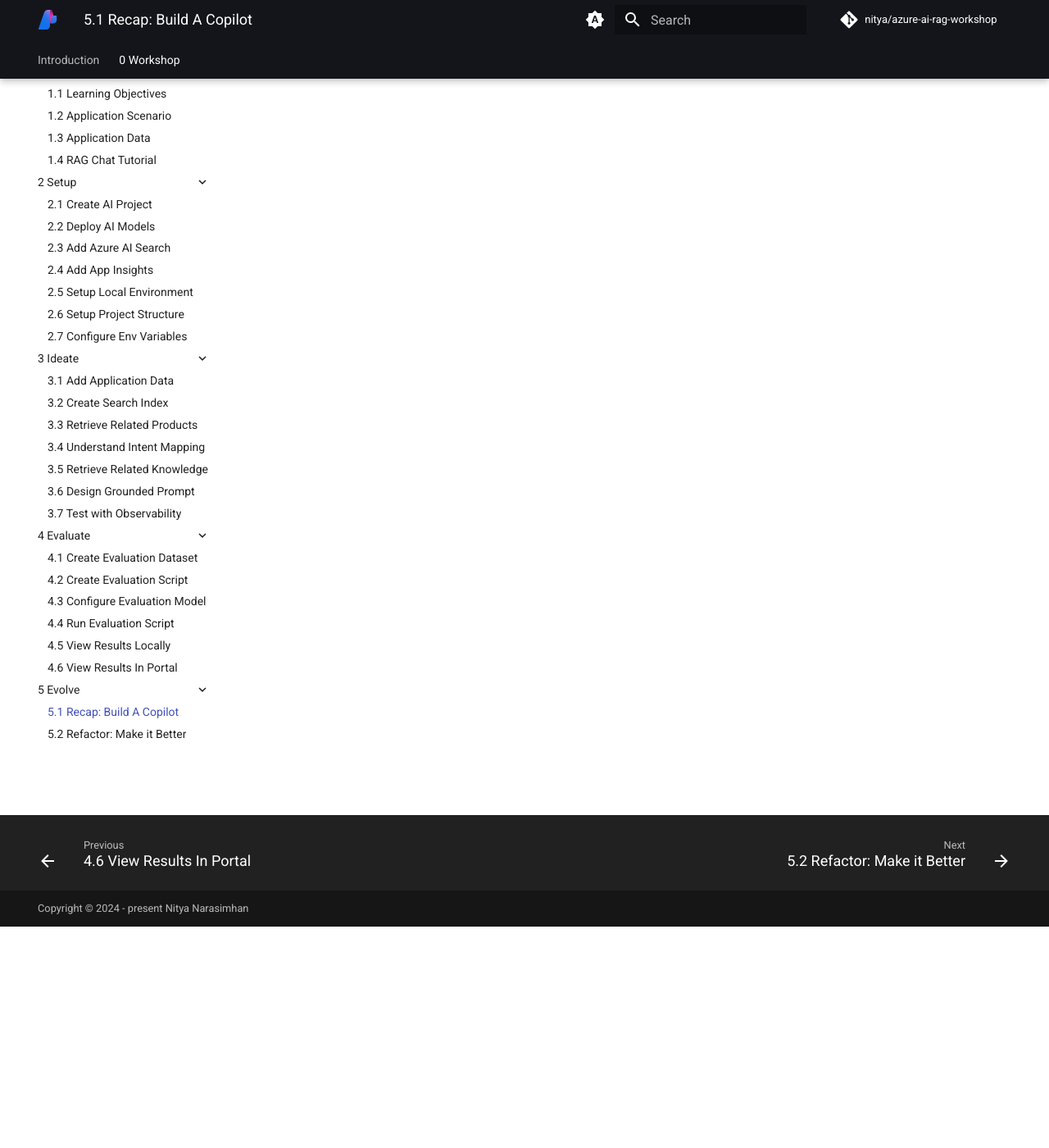
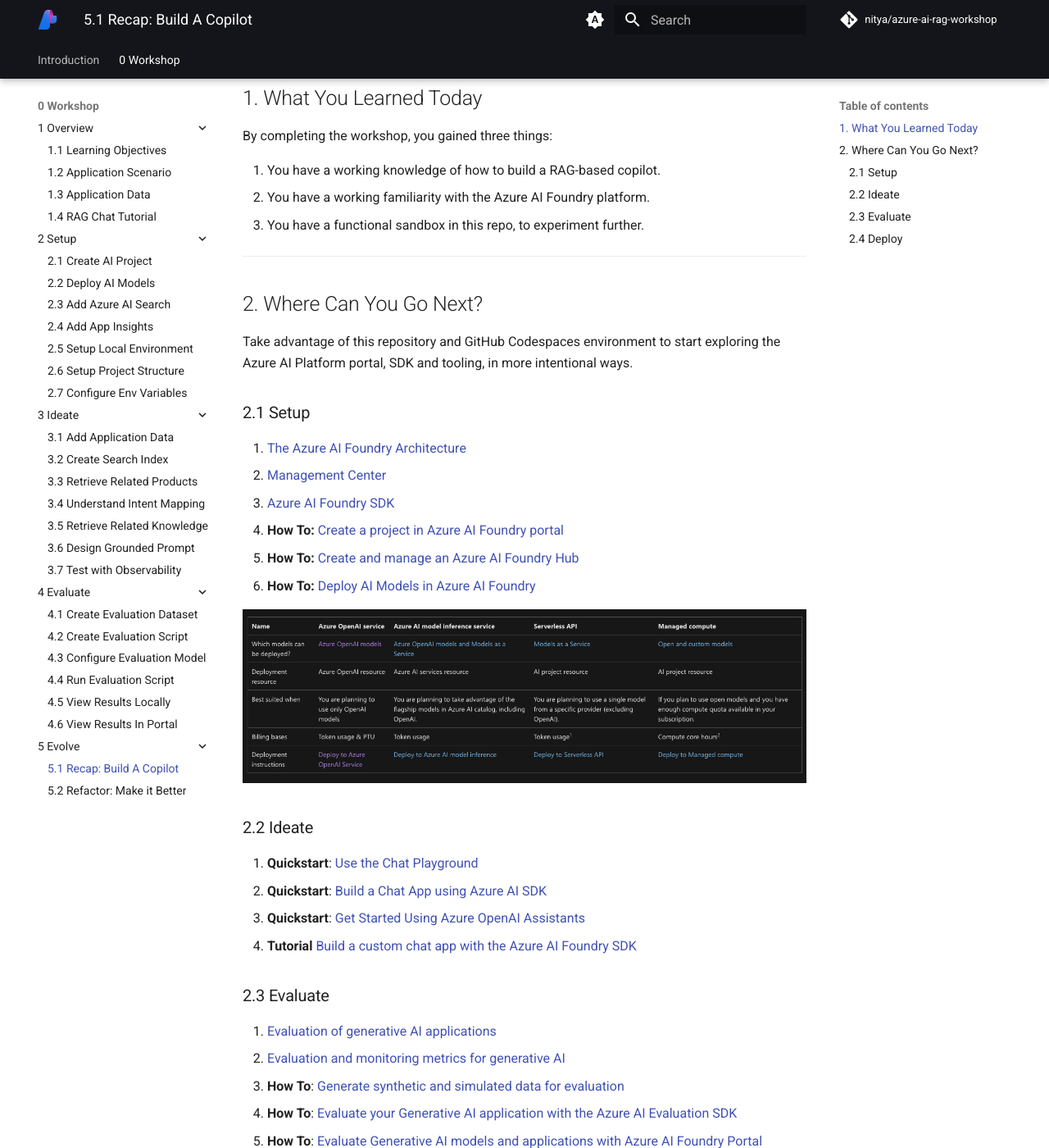
Before and after one commit to nitya/azure-ai-rag-workshop, an MkDocs documentation site: the page built from docs/0-Workshop/5-Evolve/01.md, in a window 1280 px wide and 1400 px high, scrolled down 270 px. Shown: the whole window at 82% size. Built offline with MkDocs 1.6.1 and Material for MkDocs 9.7.7, drawn with Linux system fonts in a browser that asks for light colours; comment, search, counter and statistics services are not loaded; some of the changed text lies outside the part shown.

Commit message:
commit 09 / added recap & resources

```diff
--- a/docs/0-Workshop/5-Evolve/01.md
+++ b/docs/0-Workshop/5-Evolve/01.md
@@ -1,6 +1,55 @@
 # 5.1 Recap: Build A Copilot
 
-
-!!! tip "PLACEHOLDER 👉🏽 EXPLAIN WHAT WE COVERED (AND WHAT WE DIDN'T)"
+!!! success "CONGRATULATIONS! You just learn to use the Azure AI Foundry platform to build a RAG-based copilot"
 
 ---
+
+## 1. What You Learned Today
+
+By completing the workshop, you gained three things:
+
+1. You have a working knowledge of how to build a RAG-based copilot.
+1. You have a working familiarity with the Azure AI Foundry platform.
+1. You have a functional sandbox in this repo, to experiment further.
+
+---
+
+## 2. Where Can You Go Next?
+
+Take advantage of this repository and GitHub Codespaces environment to start exploring the Azure AI Platform portal, SDK and tooling, in more intentional ways.
+
+### 2.1 Setup
+
+1. [The Azure AI Foundry Architecture](https://learn.microsoft.com/en-us/azure/ai-studio/concepts/architecture)
+1. [Management Center](https://learn.microsoft.com/en-us/azure/ai-studio/concepts/management-center)
+1. [Azure AI Foundry SDK](https://learn.microsoft.com/en-us/azure/ai-studio/how-to/develop/sdk-overview?tabs=sync&pivots=programming-language-python)
+1. **How To:** [Create a project in Azure AI Foundry portal](https://learn.microsoft.com/en-us/azure/ai-studio/how-to/create-projects?tabs=ai-studio)
+1. **How To:** [Create and manage an Azure AI Foundry Hub](https://learn.microsoft.com/en-us/azure/ai-studio/how-to/create-azure-ai-resource?tabs=portal)
+1. **How To:** [Deploy AI Models in Azure AI Foundry](https://learn.microsoft.com/en-us/azure/ai-studio/concepts/deployments-overview)
+
+![](./../img/deployment-options.png)
+
+
+### 2.2 Ideate
+
+1. **Quickstart**: [Use the Chat Playground](https://learn.microsoft.com/en-us/azure/ai-studio/quickstarts/get-started-playground)
+1. **Quickstart**: [Build a Chat App using Azure AI SDK](https://learn.microsoft.com/en-us/azure/ai-studio/quickstarts/get-started-code)
+1. **Quickstart**: [Get Started Using Azure OpenAI Assistants](https://learn.microsoft.com/en-us/azure/ai-services/openai/assistants-quickstart?context=/azure/ai-studio/context/context)
+1. **Tutorial** [Build a custom chat app with the Azure AI Foundry SDK](https://learn.microsoft.com/en-us/azure/ai-studio/tutorials/copilot-sdk-create-resources?tabs=macos)
+
+### 2.3 Evaluate
+
+1. [Evaluation of generative AI applications](https://learn.microsoft.com/en-us/azure/ai-studio/concepts/evaluation-approach-gen-ai)
+1. [Evaluation and monitoring metrics for generative AI](https://learn.microsoft.com/en-us/azure/ai-studio/concepts/evaluation-metrics-built-in?tabs=warning)
+1. **How To**: [Generate synthetic and simulated data for evaluation](https://learn.microsoft.com/en-us/azure/ai-studio/how-to/develop/simulator-interaction-data)
+1. **How To**: [Evaluate your Generative AI application with the Azure AI Evaluation SDK](https://learn.microsoft.com/en-us/azure/ai-studio/how-to/develop/evaluate-sdk)
+1. **How To**: [Evaluate Generative AI models and applications with Azure AI Foundry Portal](https://learn.microsoft.com/en-us/azure/ai-studio/how-to/evaluate-generative-ai-app)
+1. [Tracing in Azure AI Inference SDK overview](https://learn.microsoft.com/en-us/azure/ai-studio/concepts/trace)
+1. **How To**: [Trace your application with Azure AI Inference SDK](https://learn.microsoft.com/en-us/azure/ai-studio/how-to/develop/trace-local-sdk?tabs=python)
+1. **How To**: [Visualize your traces](https://learn.microsoft.com/en-us/azure/ai-studio/how-to/develop/visualize-traces)
+
+
+### 2.4 Deploy
+
+1. [Deploy an enterprise chat web app](https://learn.microsoft.com/en-us/azure/ai-studio/tutorials/deploy-chat-web-app)
+1. [Azure AI App Templates](https://aka.ms/ai-apps)
```
Also changed, not shown: docs/0-Workshop/1-Overview/03.md (+1 -2 lines), docs/0-Workshop/img/deployment-options.png (added), 2 other files.
